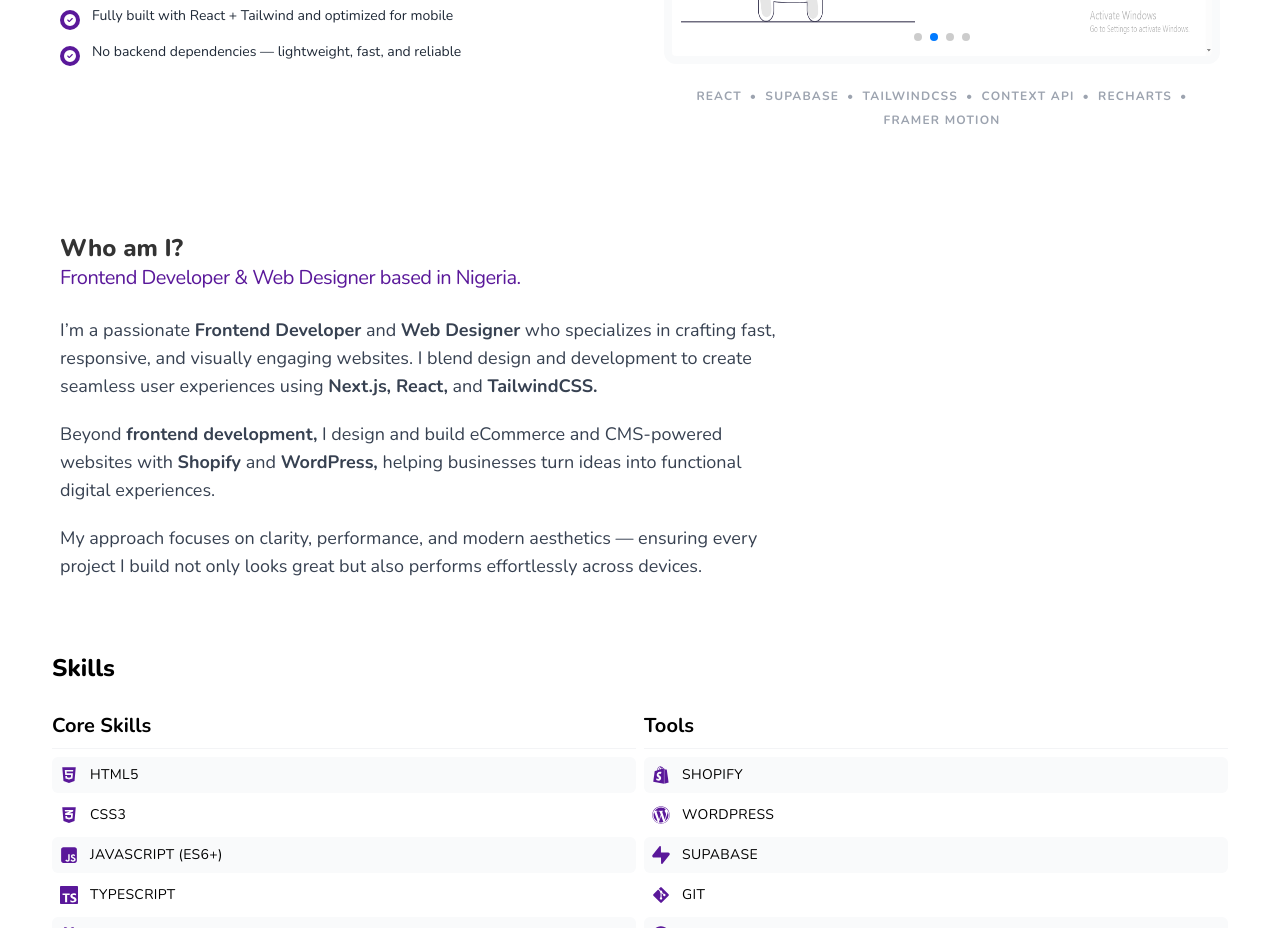
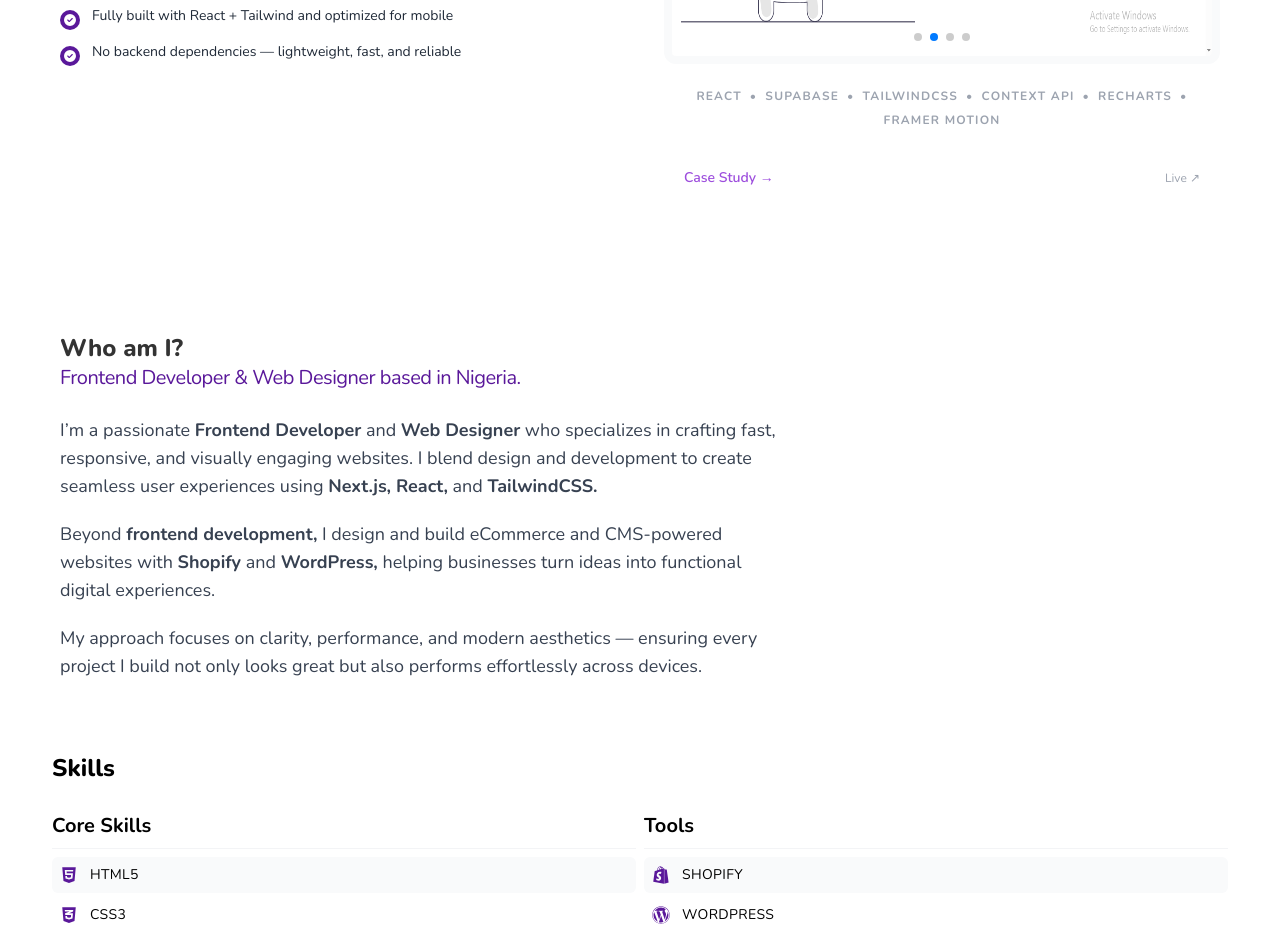
Before and after one commit to Abosi-Godwin/Abosi, a Next.js app: page / in a window 1280 px wide. Shown: the part 1200-2128 px from the top of the page. Built offline with nearby package versions, Linux system fonts and the light colour scheme.

Commit message:
added some things

```diff
--- a/app/components/ProjectHighlight.tsx
+++ b/app/components/ProjectHighlight.tsx
@@ -1,4 +1,6 @@
 "use client";
+
+import Link from "next/link";
 
 import { Swiper, SwiperSlide } from "swiper/react";
 import { Autoplay, Pagination, A11y } from "swiper/modules";
@@ -20,13 +22,15 @@ const ProjectHighlight = () => {
             <div className="space-y-4">
                 <Heading text="Project Spotlight — Trexpenser" />
                 <p className="leading-relaxed text-gray-700">
-          A personal finance app that helps users track expenses, manage income, and set meaningful
-          savings goals. Designed and built end-to-end with a focus on clarity, simplicity, and
-          real-life usability.
+                    A personal finance app that helps users track expenses,
+                    manage income, and set meaningful savings goals. Designed
+                    and built end-to-end with a focus on clarity, simplicity,
+                    and real-life usability.
                 </p>
                 <p className="leading-relaxed text-gray-700">
-          Every screen was designed with the goal of reducing friction. Users should be able to
-          understand their money at a glance.
+                    Every screen was designed with the goal of reducing
+                    friction. Users should be able to understand their money at
+                    a glance.
                 </p>
 
                 {/* Feature List */}
@@ -36,7 +40,9 @@ const ProjectHighlight = () => {
                             <span className="mt-1 flex size-5 shrink-0 items-center justify-center rounded-full bg-secondary text-white">
                                 <FaCircleCheck className="text-xs" />
                             </span>
-              <span className="text-sm font-medium text-gray-800">{item}</span>
+                            <span className="text-sm font-medium text-gray-800">
+                                {item}
+                            </span>
                         </li>
                     ))}
                 </ul>
@@ -63,8 +69,27 @@ const ProjectHighlight = () => {
 
                 {/* Tech Stack Footer */}
                 <div className="mt-6 flex flex-wrap justify-center gap-2 text-xs font-bold uppercase tracking-widest text-gray-400">
-          <span>React</span> • <span>Supabase</span> • <span>TailwindCSS</span> •
-          <span>Context API</span> • <span>Recharts</span> • <span>Framer Motion</span>
+                    <span>React</span> • <span>Supabase</span> •{" "}
+                    <span>TailwindCSS</span> •<span>Context API</span> •{" "}
+                    <span>Recharts</span> • <span>Framer Motion</span>
+                </div>
+                {/* CTA */}
+                <div className="py-10 px-5  mt-auto flex items-center justify-between">
+                    <Link
+                        href={`/projects/trexpenser-expense-savings-tracker`}
+                        className="text-sm font-semibold text-primary hover:opacity-80 transition-colors"
+                    >
+                        Case Study →
+                    </Link>
+
+                    <a
+                        href="https://trexpenser.vercel.app/"
+                        target="_blank"
+                        rel="noopener noreferrer"
+                        className="text-xs text-gray-400 hover:text-gray-600 transition-colors"
+                    >
+                        Live ↗
+                    </a>
                 </div>
             </div>
         </section>
--- a/app/sitemap.ts
+++ b/app/sitemap.ts
@@ -18,6 +18,12 @@ export default function sitemap(): MetadataRoute.Sitemap {
             priority: 1
         },
         {
+            url: `${baseUrl}/about`,
+            lastModified: new Date(),
+            changeFrequency: "monthly",
+            priority: 0.9
+        },
+        {
             url: `${baseUrl}/projects`,
             lastModified: new Date(),
             changeFrequency: "weekly",
```
Lines whose indentation alone changed are shown as unchanged.
